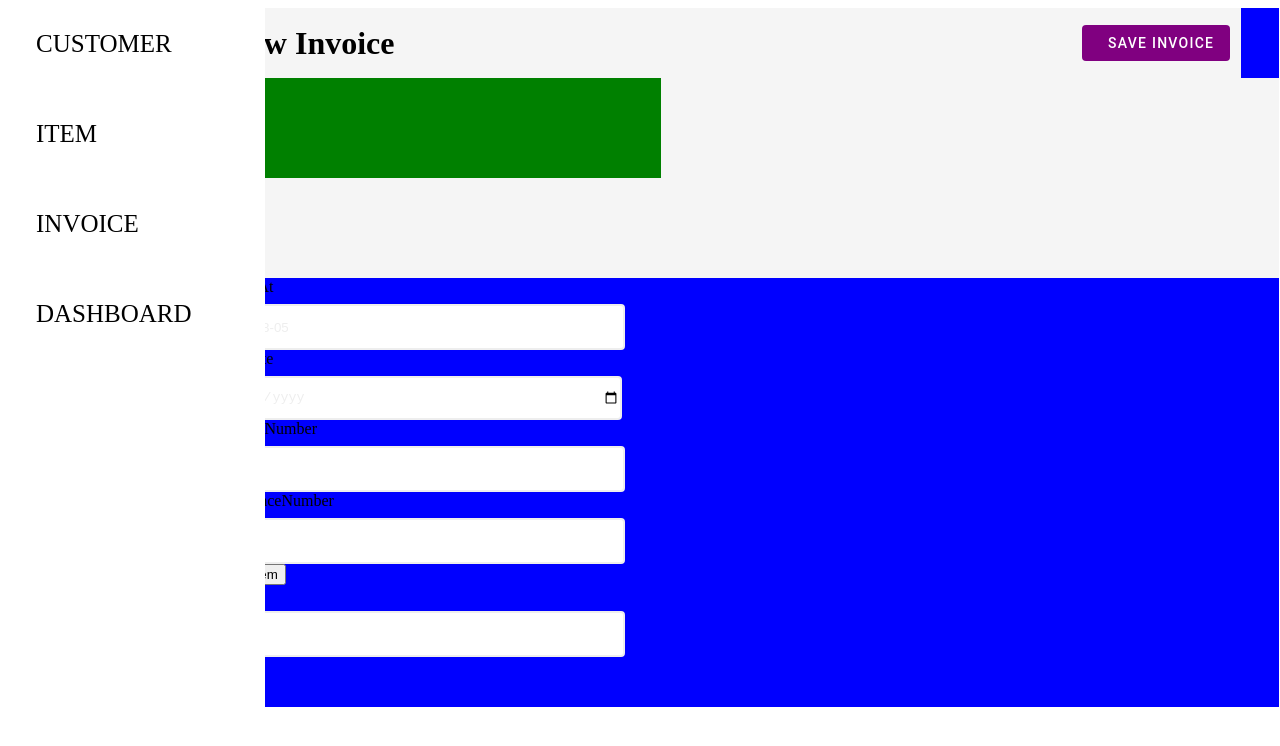
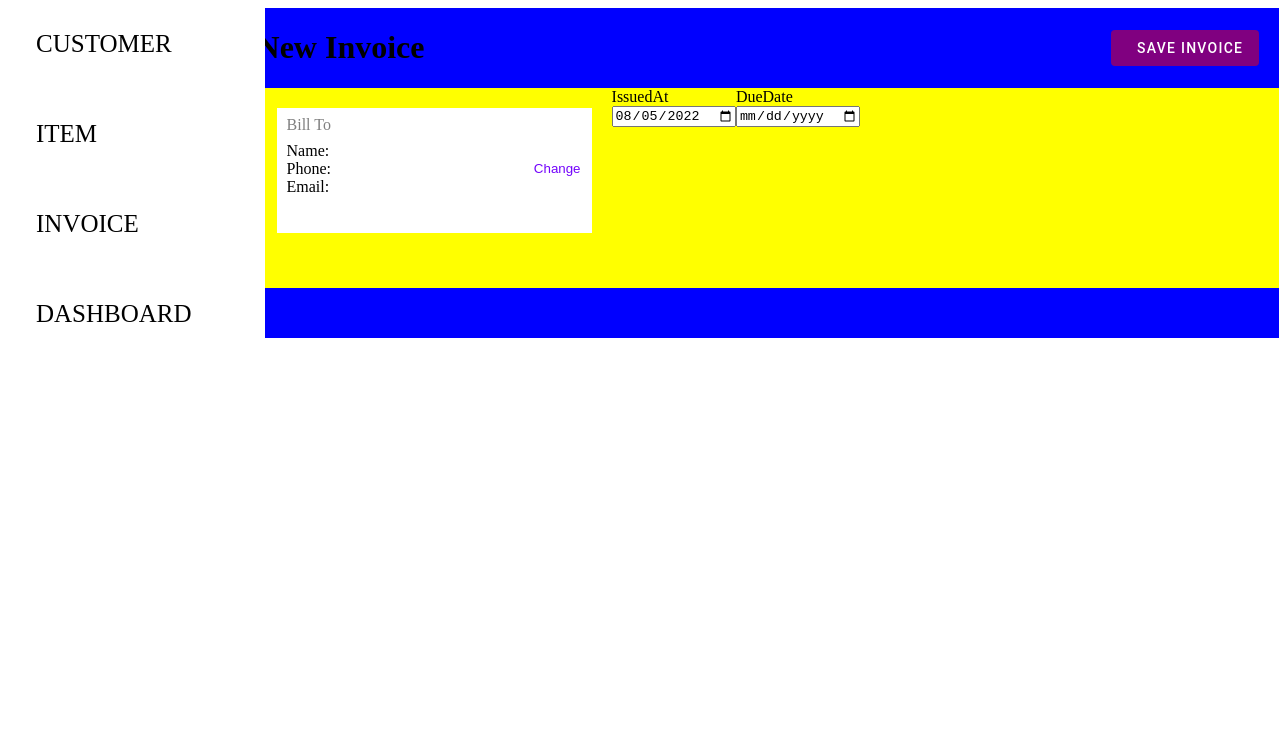
Before and after one commit to shubham25kr07/Frontend-Bootcamp, a React (Create React App) app in the folder invoiceapp/: page /invoice/add in a window 1280 px wide. Shown: the top 746 px of the page. Built offline with nearby package versions, Linux system fonts and the light colour scheme; the HTML template or start-up script is replaced by a standard one.

Commit message:
invoice-from css

```diff
--- a/invoiceapp/src/components/InvoiceForm.js
+++ b/invoiceapp/src/components/InvoiceForm.js
@@ -37,24 +37,66 @@ const InvoiceForm = () => {
   console.log(selectedItemList);
   return (
     <div className="form-container">
-      <form onSubmit={saveInvoice}>
       <div className="form-top-header">
         <h1>New Invoice</h1>
         <button className="button-61">
           <i className="fa fa-file"></i>Save Invoice
         </button>
       </div>
+      <form onSubmit={saveInvoice}>
         <div className="form-first-div">
-          Bill To
-          <div className="div-f1"></div>
+          <div className="div-f1">
+            <div className="invoice-bill-to">Bill To</div>
+
+            <div className="invoice-customer-details-button">
+              <div className="">
+                <div>Name:</div>
+                <div>Phone: </div>
+                <div>Email:</div>
+              </div>
+
+              <button className="invoice-bill-to-button">Change</button>
+            </div>
+          </div>
+          <div className="div-f2">
+            <div className="div-dates">
+              <div>
+                <FormInput
+                  type="date"
+                  className="input-dates"
+                  value={IssuedAt}
+                  placeholder="Issued At"
+                  label="IssuedAt"
+                  name="IssuedAt"
+                  onChange={handleChange.bind(null, "IssuedAt")}
+                  onBlur={validateDate.bind(null, "IssuedAt")} //change the name of handleBlur
+                  disabled
+                />
+              </div>
+              <div>
+                <FormInput
+                  type="date"
+                  className="input-dates"
+                  value={DueDate}
+                  placeholder="Due Date"
+                  label="DueDate"
+                  name="DueDate"
+                  onChange={handleChange.bind(null, "DueDate")}
+                  onBlur={validateDate.bind(null, "DueDate")} //change the name of handleBlur
+                />
+              </div>
+            </div>
+            <div className="div-numbers">
+              <div></div>
               <div></div>
             </div>
+          </div>
+        </div>
 
-        <div>
+        <div></div>
+        <div></div>
         {/* <div>
-            <FormInput />
-            <button>Change</button>
-          </div> */}
+
           <div>
             <div>
               <FormInput
@@ -99,8 +141,8 @@ const InvoiceForm = () => {
               />
             </div>
           </div>
-        </div>
-        <div>
+        </div> */}
+        {/* <div>
           {selectedItemList.map((selecteItem) => {
             return (
               <div>
@@ -108,14 +150,14 @@ const InvoiceForm = () => {
               </div>
             );
           })}
-          {/* <Table /> */}
+
           <button type="button" onClick={showModel}>
             Add Item
           </button>
         </div>
-        <div>
-          {/* Notes */}
-          <FormInput
+        <div> */}
+
+        {/* <FormInput
             type="text"
             value={Notes}
             placeholder=""
@@ -124,7 +166,7 @@ const InvoiceForm = () => {
             onChange={handleChange.bind(null, "Notes")}
             onBlur={validateNotes.bind(null, "Notes")} //change the name of handleBlur
           />
-        </div>
+        </div> */}
       </form>
       <PopUp
         dataList={itemList}
--- a/invoiceapp/src/index.css
+++ b/invoiceapp/src/index.css
@@ -457,17 +457,17 @@ Select Box
 /* invoice form  */
 .form-top-header {
   display: flex;
-  background-color: whitesmoke;
-  height: 70px;
-  width: 80vw;
+
+  width: 100%;
   justify-content: space-between;
   align-items: center;
 }
 .form-top-header h1 {
-  margin-left: 10px;
+  padding-left: 40px;
 }
 .form-top-header button {
-  margin-right: 10px;
+  margin-right: 20px;
+  /* margin-right: 50px; */
 }
 .button-61 {
   align-items: center;
@@ -505,14 +505,43 @@ Select Box
 .form-first-div {
   display: flex;
   height: 200px;
-  background-color: whitesmoke;
+  padding-left: 40px;
+  background-color: yellow;
 }
 .div-f1 {
+  background-color: white;
+  margin: 20px;
+  width: 300px;
+  height: 125px;
+  padding-left: 10px;
+  padding-right: 5px;
+}
+.invoice-bill-to {
+  /* border-color: lightgray;
+  border: 2px solid;
+  border-radius: 4px; */
+  border: 0px white;
+
+  margin-top: 8px;
+  margin-bottom: 8px;
+  color: gray;
+
+  /* width: 400px; */
+}
+
+.invoice-customer-details-button {
   display: flex;
-  background-color: green;
-  height: 100px;
-  width: 400px;
-  /* width: 80vw; */
-  /* justify-content: space-between;
-  align-items: center; */
+  flex-direction: row;
+  justify-content: space-between;
 }
+.invoice-bill-to-button {
+  background-color: transparent;
+  border: none;
+  cursor: pointer;
+  color: #7303fc;
+}
+.div-dates {
+  display: flex;
+}
+.input-dates {
+}
```
Lines whose indentation alone changed are shown as unchanged.
